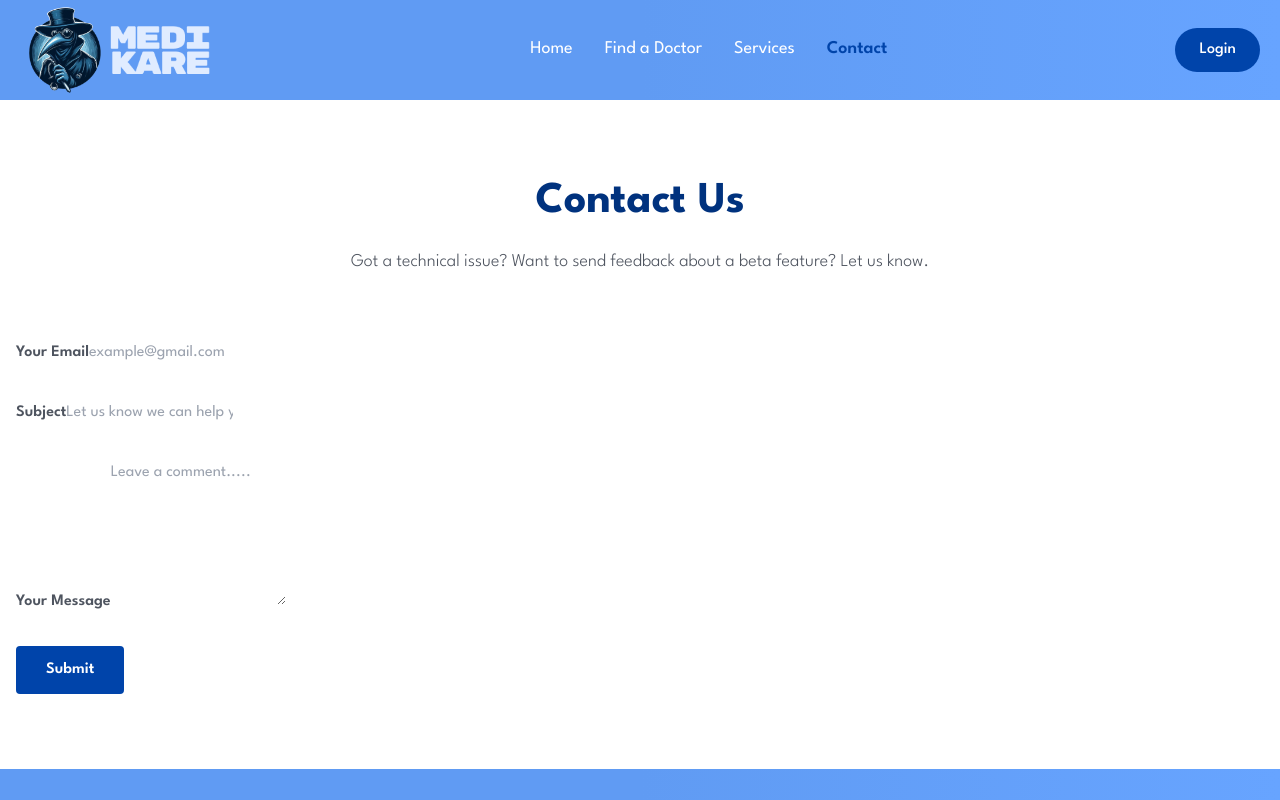
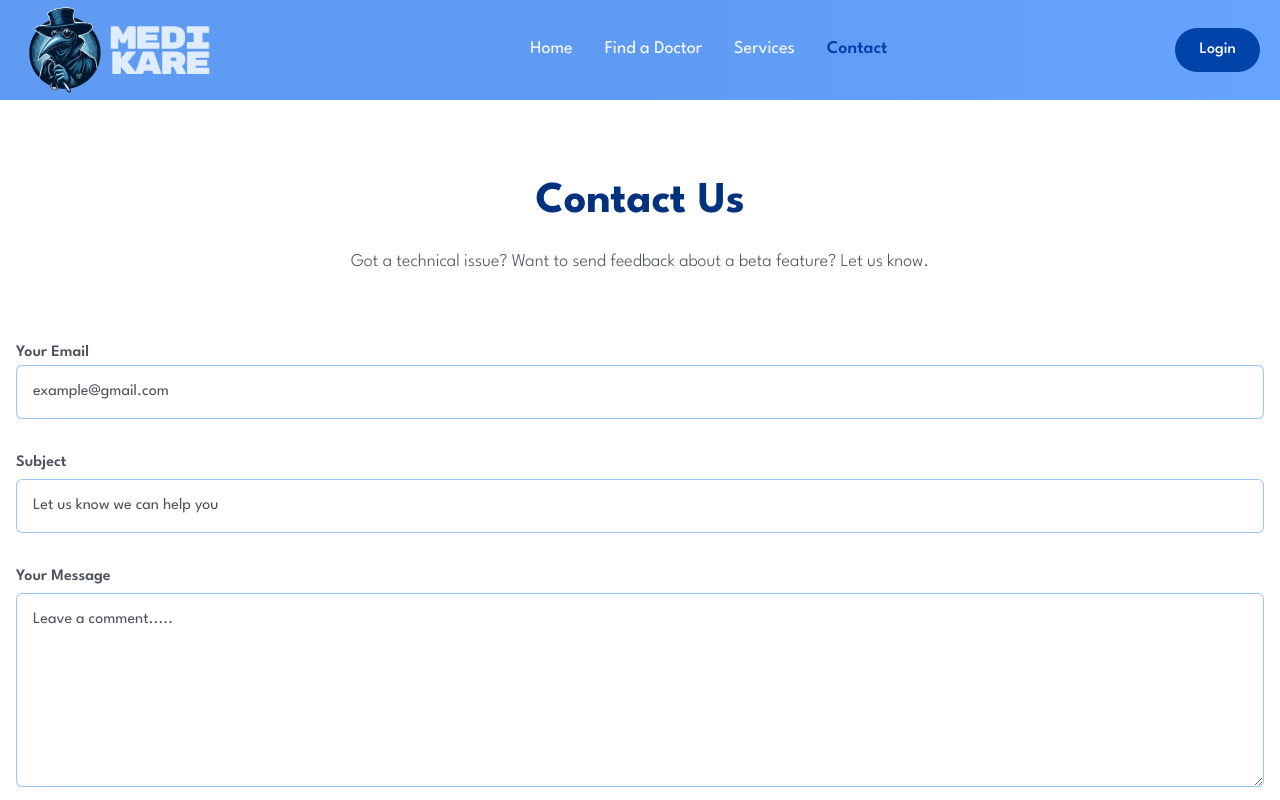
Before and after one commit to nosfeeferatu/doctor-appointment, a React (Vite) app in the folder frontend/: page /contact in a window 1280 px wide. Shown: the top 800 px of the page. Built offline with nearby package versions, Linux system fonts and the light colour scheme.

Commit message:
Update index.css

```diff
--- a/frontend/src/index.css
+++ b/frontend/src/index.css
@@ -41,9 +41,9 @@
         @apply text-textColor font-semibold text-[16px] mb-2;
     }
 
-    /* .form__input {
-        @apply w-full px-4 py-3 border border-solid border-[#0066ff61] focus: outline-none focus:border-primaryColor text-[16px] leading-7 text-headingColor placeholder:text-textColor cursor-pointer rounded-md;
-    } */
+    .form__input {
+        @apply w-full px-4 py-3 border border-solid border-[#0066ff61] focus:outline-none focus:border-primaryColor text-[16px] leading-7 text-headingColor placeholder:text-textColor cursor-pointer rounded-md;
+    }
 }
 
 @media only screen and (max-width:1024px) {
```
